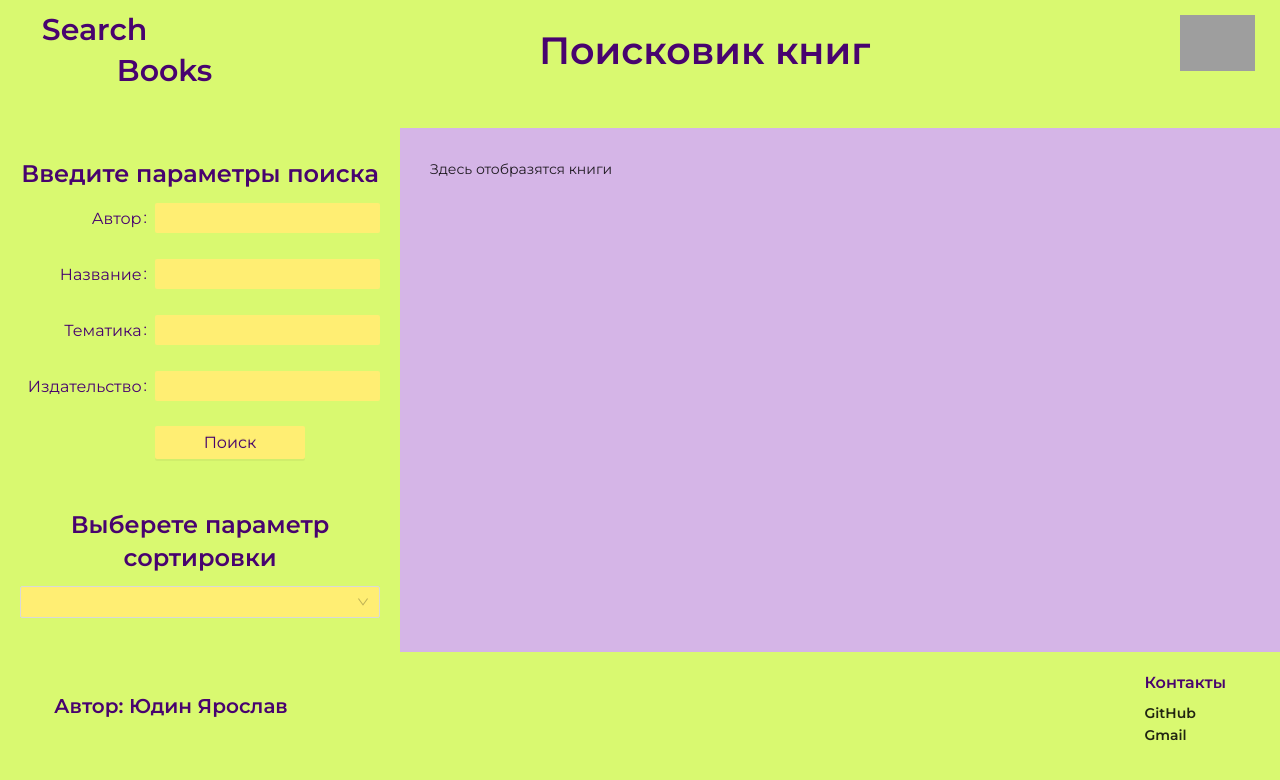
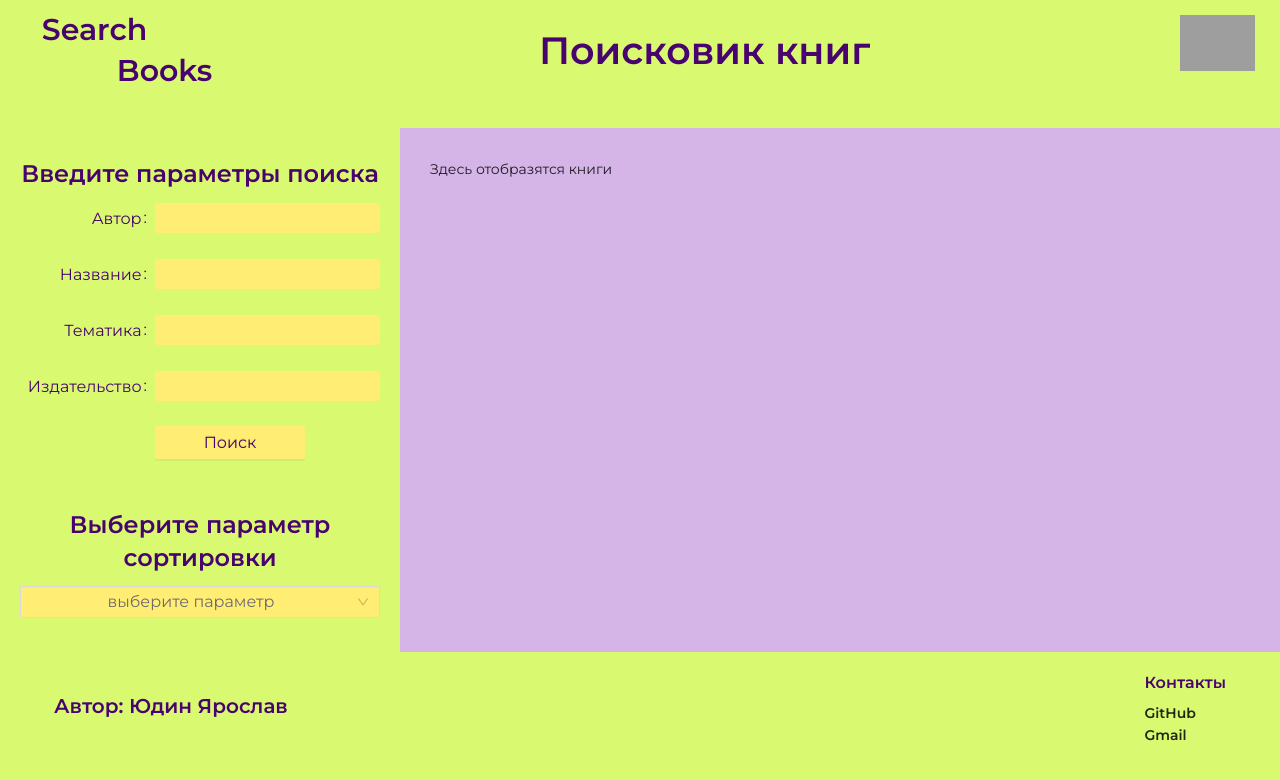
Before and after one commit to Yargo54/search_boock, a React (Create React App) app: page / in a window 1280 px wide. Shown: the top 780 px of the page. Built offline with nearby package versions, Linux system fonts and the light colour scheme; grey boxes are pictures that could not be loaded.

Commit message:
structure editing

```diff
--- a/src/components/Main.css
+++ b/src/components/Main.css
@@ -15,3 +15,7 @@ h3.ant-typography, h2.ant-typography, h1.ant-typography{
 .ant-select:not(.ant-select-customize-input) .ant-select-selector{
     background: #FFEE73;
 }
+
+.ant-select-selection-placeholder {
+    color: #6f6a6f;
+}
--- /dev/null
+++ b/src/components/SearchForm.css
@@ -0,0 +1,23 @@
+.formItem__label label{
+    color: #48036F;
+    font-size: 16px;
+}
+
+.submitButton{
+    width: 150px;
+    background: #FFEE73;
+    color: #48036F;
+    border: none;
+    font-size: 16px;
+    height: auto;
+}
+
+.submitButton:hover, .submitButton:focus{
+    border-color: #48036F;
+    background: #65039e;
+}
+
+.formInput{
+    background: #FFEE73;
+    border: none;
+}
--- /dev/null
+++ b/src/components/SearchForm.js
@@ -0,0 +1,56 @@
+import { Component } from "react";
+import { Typography, Button, Form, Input } from "antd";
+import "./SearchForm.css"
+
+const layout = {
+  labelCol: {
+    span: 9,
+  },
+  wrapperCol: {
+    span: 16,
+  },
+};
+
+class _SearchForm extends Component {
+  render() {
+    return (
+      <Form {...layout}>
+        <Form.Item
+          name={["search", "author"]}
+          label="Автор:"
+          className="formItem__label"
+        >
+          <Input className="formInput" />
+        </Form.Item>
+        <Form.Item
+          name={["search", "designation"]}
+          label="Название"
+          className="formItem__label"
+        >
+          <Input className="formInput" />
+        </Form.Item>
+        <Form.Item
+          name={["search", "themes"]}
+          label="Тематика"
+          className="formItem__label"
+        >
+          <Input className="formInput" />
+        </Form.Item>
+        <Form.Item
+          name={["search", "publishingHouse"]}
+          label="Издательство"
+          className="formItem__label"
+        >
+          <Input className="formInput" />
+        </Form.Item>
+        <Form.Item wrapperCol={{ ...layout.wrapperCol, offset: 9 }}>
+          <Button type="primary" htmlType="submit" className="submitButton">
+            Поиск
+          </Button>
+        </Form.Item>
+      </Form>
+    );
+  }
+}
+
+export default _SearchForm;
--- /dev/null
+++ b/src/components/Select.css
@@ -0,0 +1,10 @@
+.sortSelect{
+    width: 100%;
+    text-align: center;
+    font-size: 16px;
+    color: #48036F;
+}
+
+.sortSelect__option{
+    color: #48036F;
+}
--- /dev/null
+++ b/src/components/Select.js
@@ -0,0 +1,25 @@
+import { Component } from "react";
+import { Typography, Select } from "antd";
+import "./Select.css";
+
+const { Option } = Select;
+
+class _Select extends Component {
+  render() {
+    return (
+      <Select className="sortSelect" placeholder="выберите параметр">
+        <Option value="Автор" className="sortSelect__option">
+          Автор
+        </Option>
+        <Option value="Издательство" className="sortSelect__option">
+          Издательство
+        </Option>
+        <Option value="Количество страниц" className="sortSelect__option">
+          Количество страниц
+        </Option>
+      </Select>
+    );
+  }
+}
+
+export default _Select;
--- a/src/components/Sider.css
+++ b/src/components/Sider.css
@@ -12,38 +12,3 @@
 .titleSortMrgn{
     margin-top: 50px;
 }
-
-.formItem__label label{
-    color: #48036F;
-    font-size: 16px;
-}
-
-.submitButton{
-    width: 150px;
-    background: #FFEE73;
-    color: #48036F;
-    border: none;
-    font-size: 16px;
-    height: auto;
-}
-
-.submitButton:hover{
-    border-color: #48036F;
-    background: #65039e;
-}
-
-.sortSelect{
-    width: 100%;
-    text-align: center;
-    font-size: 16px;
-    color: #48036F;
-}
-
-.sortSelect__option{
-    color: #48036F;
-}
-
-.formInput{
-    background: #FFEE73;
-    border: none;
-}
--- a/src/components/Sider.js
+++ b/src/components/Sider.js
@@ -1,18 +1,10 @@
 import { Component } from "react";
-import { Layout, Typography, Button, Form, Input, Select } from "antd";
+import { Layout, Typography } from "antd";
 import "./Sider.css";
-
-const layout = {
-  labelCol: {
-    span: 9,
-  },
-  wrapperCol: {
-    span: 16,
-  },
-};
+import _SearchForm from "./SearchForm";
+import _Select from "./Select";
 
 const { Sider } = Layout;
-const { Option } = Select;
 
 class _Sider extends Component {
   render() {
@@ -21,55 +13,11 @@ class _Sider extends Component {
         <Typography.Title level={3} className="search__title">
           Введите параметры поиска
         </Typography.Title>
-        <Form {...layout}>
-          <Form.Item
-            name={["search", "author"]}
-            label="Автор:"
-            className="formItem__label"
-          >
-            <Input className="formInput" />
-          </Form.Item>
-          <Form.Item
-            name={["search", "designation"]}
-            label="Название"
-            className="formItem__label"
-          >
-            <Input className="formInput" />
-          </Form.Item>
-          <Form.Item
-            name={["search", "themes"]}
-            label="Тематика"
-            className="formItem__label"
-          >
-            <Input className="formInput" />
-          </Form.Item>
-          <Form.Item
-            name={["search", "publishingHouse"]}
-            label="Издательство"
-            className="formItem__label"
-          >
-            <Input className="formInput" />
-          </Form.Item>
-          <Form.Item wrapperCol={{ ...layout.wrapperCol, offset: 9 }}>
-            <Button type="primary" htmlType="submit" className="submitButton">
-              Поиск
-            </Button>
-          </Form.Item>
-        </Form>
+        <_SearchForm />
         <Typography.Title level={3} className="search__title titleSortMrgn">
-          Выберете параметр сортировки
+          Выберите параметр сортировки
         </Typography.Title>
-        <Select className="sortSelect">
-          <Option value="Автор" className="sortSelect__option">
-            Автор
-          </Option>
-          <Option value="Издательство" className="sortSelect__option">
-            Издательство
-          </Option>
-          <Option value="Количество страниц" className="sortSelect__option">
-            Количество страниц
-          </Option>
-        </Select>
+        <_Select />
       </Sider>
     );
   }
```
